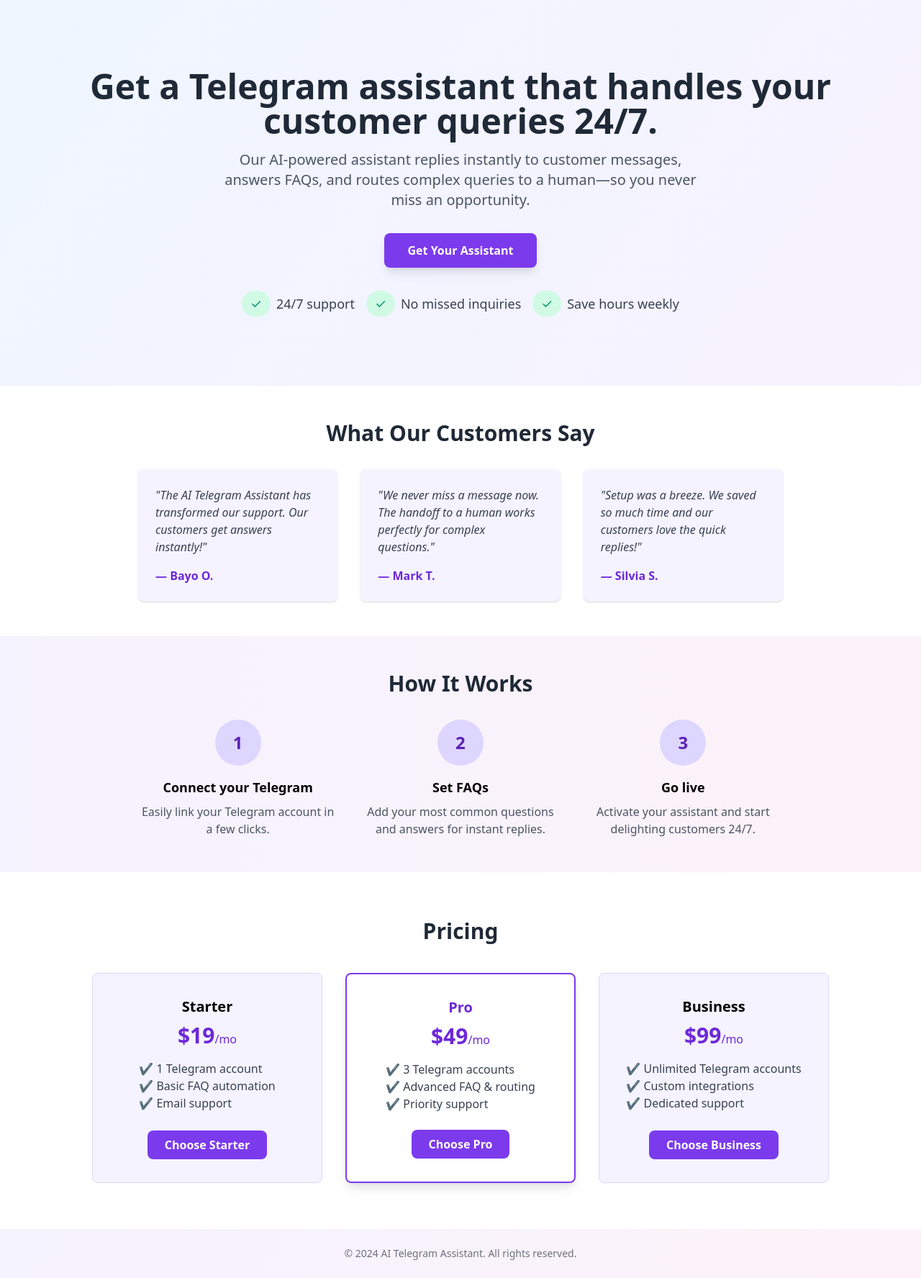
After one commit to Drjimoh/geolocation-attendance-app, a Flask app: page /telegram_bot_campaign in a window 1280 px wide. The commit adds this page. Shown: the whole page at 72% size. Run offline with Flask 3, Linux system fonts and the light colour scheme; some libraries are stand-ins or nearby versions.

Commit message:
pushing to live

```diff
--- a/app.py
+++ b/app.py
@@ -56,6 +56,22 @@ def attendance():
         return redirect(url_for('attendance'))
     return render_template("attendance.html")
 
+@app.route("/telegram_bot_campaign", methods=['GET', 'POST'])
+def telegram():
+    if request.method == "POST":
+        pass
+    return render_template("telegram.html")
+
+@app.route("/whatsapp_bot_campaign", methods=['GET', 'POST'])
+def whatsapp():
+    if request.method == "POST":
+        pass
+    return render_template("whatsapp.html")
+
+
+
+
+
 if __name__ == "__main__":
     app.run(host="0.0.0.0", port=8099, debug=True)
     # app.run(debug=True)
--- /dev/null
+++ b/templates/telegram.html
@@ -0,0 +1,162 @@
+<!DOCTYPE html>
+<html lang="en">
+<head>
+  <meta charset="UTF-8">
+  <meta name="viewport" content="width=device-width, initial-scale=1.0">
+  <title>AI Telegram Assistant</title>
+  <link href="https://cdn.jsdelivr.net/npm/tailwindcss@2.2.19/dist/tailwind.min.css" rel="stylesheet">
+  <script src="https://www.paypal.com/sdk/js?client-id=ASqEX_KqCk2MicMYeV0YTMNlDqKaTPnfvF7RvswRLfViAuy8iKLMzCS0fc2pG4X4XXdIzgiV8fmpxedj&currency=USD"></script>
+  <!-- Google tag (gtag.js) -->
+<script async src="https://www.googletagmanager.com/gtag/js?id=G-7X4TG22CH2"></script>
+<script>
+  window.dataLayer = window.dataLayer || [];
+  function gtag(){dataLayer.push(arguments);}
+  gtag('js', new Date());
+
+  gtag('config', 'G-7X4TG22CH2');
+</script>
+</head>
+<body class="bg-gradient-to-br from-blue-50 via-purple-50 to-pink-50 min-h-screen flex flex-col">
+  <!-- Hero Section -->
+  <section class="flex flex-col items-center justify-center text-center px-4 py-16 md:py-24">
+    <h1 class="text-3xl md:text-5xl font-extrabold text-gray-800 mb-4">Get a Telegram assistant that handles your customer queries 24/7.</h1>
+    <p class="text-lg md:text-xl text-gray-600 mb-8 max-w-2xl">Our AI-powered assistant replies instantly to customer messages, answers FAQs, and routes complex queries to a human—so you never miss an opportunity.</p>
+    <a href="#pricing" class="bg-purple-600 hover:bg-purple-700 text-white font-semibold px-8 py-3 rounded-lg shadow-lg transition mb-8">Get Your Assistant</a>
+    <ul class="flex flex-col md:flex-row gap-4 text-gray-700 text-base md:text-lg">
+      <li class="flex items-center"><span class="bg-green-100 text-green-600 rounded-full px-3 py-1 mr-2">✓</span> 24/7 support</li>
+      <li class="flex items-center"><span class="bg-green-100 text-green-600 rounded-full px-3 py-1 mr-2">✓</span> No missed inquiries</li>
+      <li class="flex items-center"><span class="bg-green-100 text-green-600 rounded-full px-3 py-1 mr-2">✓</span> Save hours weekly</li>
+    </ul>
+  </section>
+
+  <!-- Testimonials Section -->
+  <section class="bg-white py-12 px-4">
+    <div class="max-w-4xl mx-auto">
+      <h2 class="text-2xl md:text-3xl font-bold text-center text-gray-800 mb-8">What Our Customers Say</h2>
+      <div class="grid gap-8 md:grid-cols-3">
+        <div class="bg-purple-50 p-6 rounded-lg shadow">
+          <p class="text-gray-700 italic mb-4">"The AI Telegram Assistant has transformed our support. Our customers get answers instantly!"</p>
+          <div class="font-semibold text-purple-700">— Bayo O.</div>
+        </div>
+        <div class="bg-purple-50 p-6 rounded-lg shadow">
+          <p class="text-gray-700 italic mb-4">"We never miss a message now. The handoff to a human works perfectly for complex questions."</p>
+          <div class="font-semibold text-purple-700">— Mark T.</div>
+        </div>
+        <div class="bg-purple-50 p-6 rounded-lg shadow">
+          <p class="text-gray-700 italic mb-4">"Setup was a breeze. We saved so much time and our customers love the quick replies!"</p>
+          <div class="font-semibold text-purple-700">— Silvia S.</div>
+        </div>
+      </div>
+    </div>
+  </section>
+
+  <!-- How It Works Section -->
+  <section class="py-12 px-4 bg-gradient-to-r from-purple-50 to-pink-50">
+    <div class="max-w-4xl mx-auto">
+      <h2 class="text-2xl md:text-3xl font-bold text-center text-gray-800 mb-8">How It Works</h2>
+      <div class="grid md:grid-cols-3 gap-8">
+        <div class="flex flex-col items-center">
+          <div class="bg-purple-200 text-purple-800 rounded-full w-16 h-16 flex items-center justify-center text-2xl font-bold mb-4">1</div>
+          <h3 class="font-semibold text-lg mb-2">Connect your Telegram</h3>
+          <p class="text-gray-600 text-center">Easily link your Telegram account in a few clicks.</p>
+        </div>
+        <div class="flex flex-col items-center">
+          <div class="bg-purple-200 text-purple-800 rounded-full w-16 h-16 flex items-center justify-center text-2xl font-bold mb-4">2</div>
+          <h3 class="font-semibold text-lg mb-2">Set FAQs</h3>
+          <p class="text-gray-600 text-center">Add your most common questions and answers for instant replies.</p>
+        </div>
+        <div class="flex flex-col items-center">
+          <div class="bg-purple-200 text-purple-800 rounded-full w-16 h-16 flex items-center justify-center text-2xl font-bold mb-4">3</div>
+          <h3 class="font-semibold text-lg mb-2">Go live</h3>
+          <p class="text-gray-600 text-center">Activate your assistant and start delighting customers 24/7.</p>
+        </div>
+      </div>
+    </div>
+  </section>
+
+  <!-- Pricing Section -->
+  <section id="pricing" class="py-16 px-4 bg-white">
+    <div class="max-w-5xl mx-auto">
+      <h2 class="text-2xl md:text-3xl font-bold text-center text-gray-800 mb-10">Pricing</h2>
+      <div class="grid md:grid-cols-3 gap-8">
+        <!-- Starter -->
+        <div class="border border-purple-200 rounded-lg p-8 flex flex-col items-center bg-purple-50">
+          <h3 class="text-xl font-semibold mb-2">Starter</h3>
+          <div class="text-3xl font-bold text-purple-700 mb-4">$19<span class="text-base font-normal">/mo</span></div>
+          <ul class="mb-6 text-gray-700">
+            <li>✔ 1 Telegram account</li>
+            <li>✔ Basic FAQ automation</li>
+            <li>✔ Email support</li>
+          </ul>
+          <a href="#" class="mt-auto bg-purple-600 hover:bg-purple-700 text-white px-6 py-2 rounded-lg font-semibold transition" id="paypal-starter">Choose Starter</a>
+        </div>
+        <!-- Pro -->
+        <div class="border-2 border-purple-600 rounded-lg p-8 flex flex-col items-center bg-white shadow-lg scale-105">
+          <h3 class="text-xl font-semibold mb-2 text-purple-700">Pro</h3>
+          <div class="text-3xl font-bold text-purple-700 mb-4">$49<span class="text-base font-normal">/mo</span></div>
+          <ul class="mb-6 text-gray-700">
+            <li>✔ 3 Telegram accounts</li>
+            <li>✔ Advanced FAQ & routing</li>
+            <li>✔ Priority support</li>
+          </ul>
+          <a href="#" class="mt-auto bg-purple-600 hover:bg-purple-700 text-white px-6 py-2 rounded-lg font-semibold transition" id="paypal-pro">Choose Pro</a>
+        </div>
+        <!-- Business -->
+        <div class="border border-purple-200 rounded-lg p-8 flex flex-col items-center bg-purple-50">
+          <h3 class="text-xl font-semibold mb-2">Business</h3>
+          <div class="text-3xl font-bold text-purple-700 mb-4">$99<span class="text-base font-normal">/mo</span></div>
+          <ul class="mb-6 text-gray-700">
+            <li>✔ Unlimited Telegram accounts</li>
+            <li>✔ Custom integrations</li>
+            <li>✔ Dedicated support</li>
+          </ul>
+          <a href="#" class="mt-auto bg-purple-600 hover:bg-purple-700 text-white px-6 py-2 rounded-lg font-semibold transition" id="paypal-business">Choose Business</a>
+        </div>
+      </div>
+    </div>
+  </section>
+
+  <!-- Footer -->
+  <footer class="text-center text-gray-500 py-6 mt-auto text-sm">
+    &copy; 2024 AI Telegram Assistant. All rights reserved.
+  </footer>
+
+  <!-- PayPal Script -->
+<script>
+  function sendConfirmationEmail(name, email, plan) {
+    fetch("https://your-backend.com/send-email", {
+      method: "POST",
+      headers: { "Content-Type": "application/json" },
+      body: JSON.stringify({ name, email, plan })
+    });
+  }
+
+  function renderPayPalButton(containerId, plan) {
+    paypal.Buttons({
+      createOrder: function(data, actions) {
+        return actions.order.create({
+          purchase_units: [{
+            amount: { value: plan.price }
+          }]
+        });
+      },
+      onApprove: function(data, actions) {
+        return actions.order.capture().then(function(details) {
+          const email = details.payer.email_address;
+          const name = details.payer.name.given_name;
+          sendConfirmationEmail(name, email, plan.name);
+          alert('Payment completed. Check your email in 48 hours for setup.');
+        });
+      }
+    }).render(containerId);
+  }
+
+  document.addEventListener("DOMContentLoaded", function () {
+    renderPayPalButton("#paypal-starter", { name: "Starter", price: "19" });
+    renderPayPalButton("#paypal-pro", { name: "Pro", price: "49" });
+    renderPayPalButton("#paypal-business", { name: "Business", price: "99" });
+  });
+</script>
+
+</body>
+</html>
```
Also changed, not shown: templates/attendance.html (+9 -0 lines), templates/whatsapp.html (added, +162 -0 lines).
